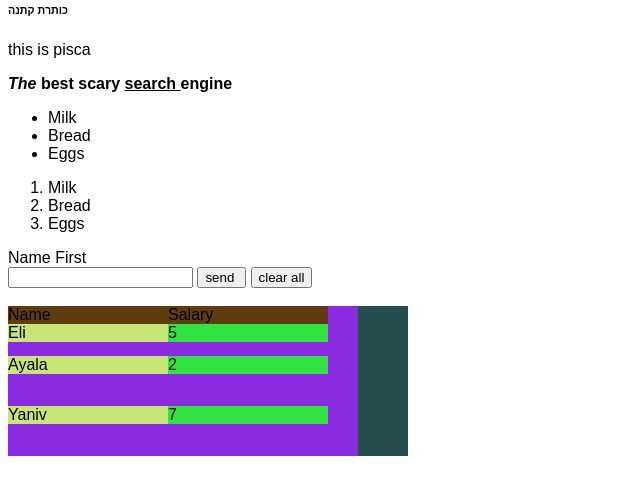
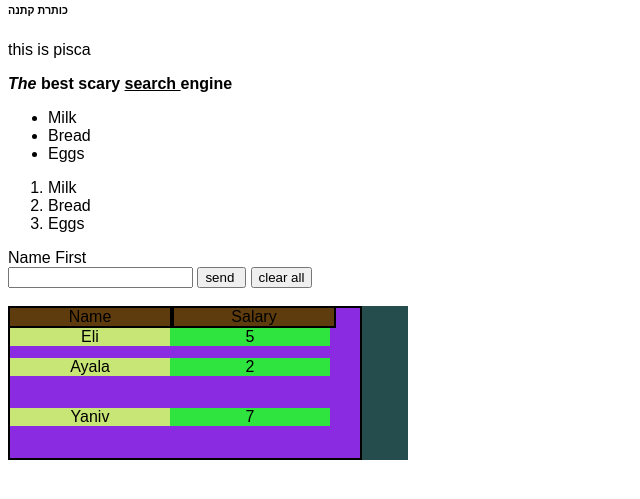
Before and after one commit to AndreyVekselman/ProjectToday, a plain HTML site: page index.html in a window 1280 px wide. Shown: the part 406-905 px from the top of the page, without its empty margins (0-640 px from the left). Drawn offline with Linux system fonts and the light colour scheme.

Commit message:
Update style.css

```diff
--- a/style.css
+++ b/style.css
@@ -1,6 +1,6 @@
 body {
   font-family: Arial, Helvetica, sans-serif;
-  font-size: 12 px;
+  /*font-size: 12px;*/
 }
 .salary_table {
   width: 400px;
@@ -14,26 +14,32 @@ body {
 .rows_of_table {
   background-color: beige;
   width: 350px;
+  border: solid 2px;
 }
 .row_in_table {
   background-color: blueviolet;
   width: 350px;
   height: 50px;
+  /*border: solid 2px;*/
 }
 .name {
   width: 160px;
   background-color: rgb(200, 230, 118);
   float: left;
+  text-align: center;
 }
 .salary {
   width: 160px;
   background-color: rgb(48, 228, 63);
   float: left;
+  text-align: center;
 }
 .header {
   width: 160px;
   background-color: rgb(95, 60, 13);
   float: left;
+  text-align: center;
+  border: solid 2px;
 }
 .boxmodelA {
   width: 100px;
```
